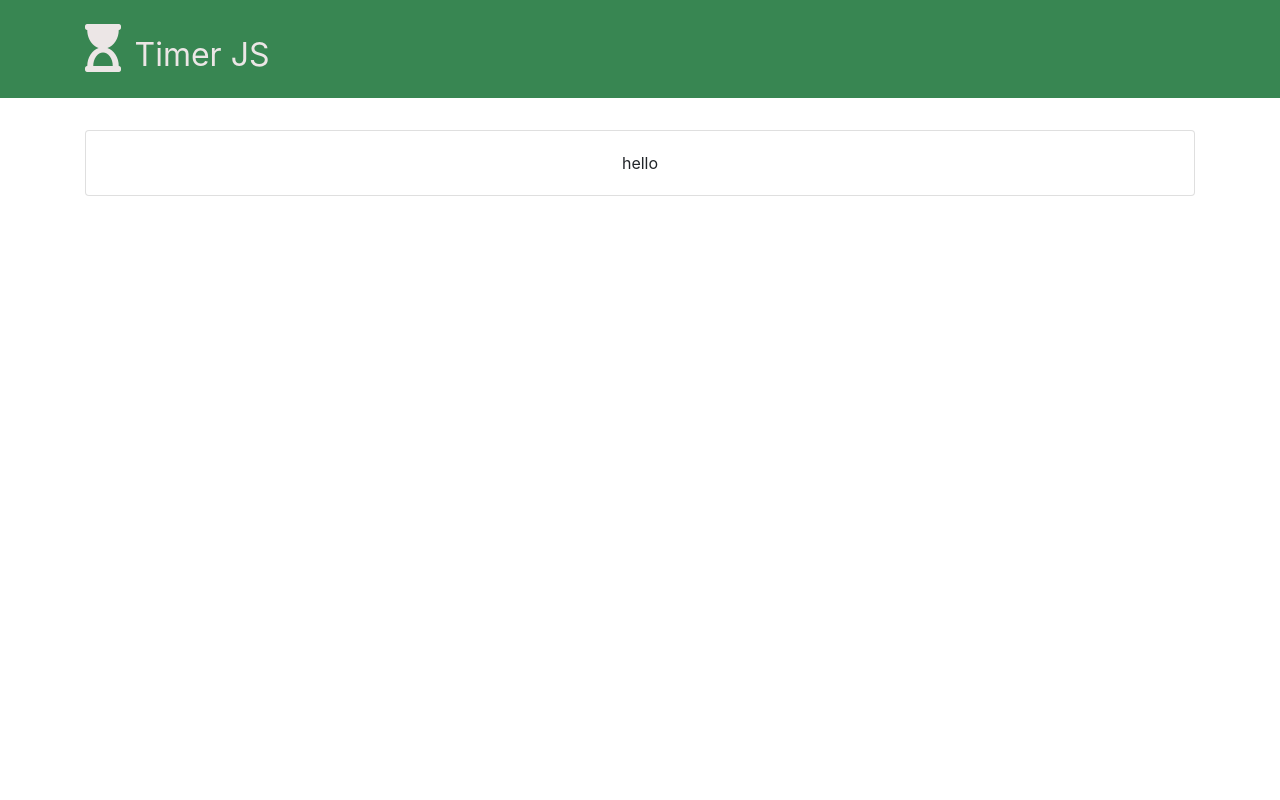
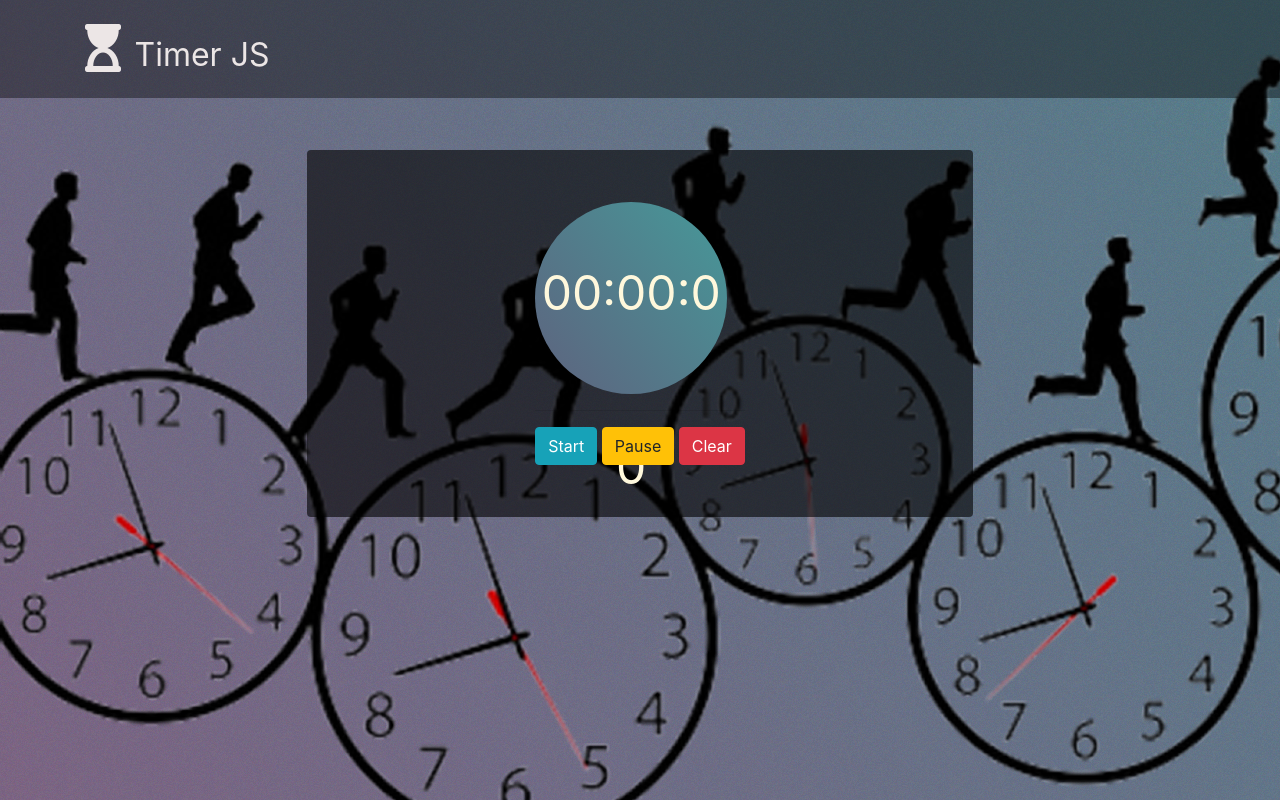
Before and after one commit to alexandrepalmag/Timer-Pure-JavaScript, a plain HTML site: page index.html in a window 1280 px wide. Drawn offline with Linux system fonts and the light colour scheme.

Commit message:
Development of the entire layout: background color, timer and buttons

```diff
--- a/assets/css/style.css
+++ b/assets/css/style.css
@@ -8,6 +8,9 @@ html,body {
 }
 body {
     box-sizing: border-box;
+    background: url('../lib/img/timers.png'),
+                url('../lib/img/ruido.png'),
+                linear-gradient(50deg,rgb(118, 121, 143),rgb(70, 153, 153));
 }
 
 /* ===============================
@@ -15,7 +18,8 @@ nav
 ================================== */
 .navbar-person {
     padding: 8px 0;
-    background-color: rgb(56, 134, 82);
+    /* background-color: rgb(56, 134, 82); */
+    background-color: rgba(0, 0, 0, 0.4);
 }
 #text-brand {
     color: rgb(236, 230, 230);
@@ -28,8 +32,24 @@ nav
 body
 ======================================*/
 #mainclass {
-    margin-top: 2rem;
+    margin-top: 3.28rem;
 }
 #card-person {
     align-items: center;
+    background-color: rgba(0, 0, 0, 0.6);
+    border: none;
+    width: 60%;
+    margin-left: 20%;
+    padding: 2rem;
 }
+#clock {
+    background: linear-gradient(50deg,rgb(94, 98, 126),rgb(70, 153, 153));
+    text-align: center;
+    font-size: 3rem;
+    padding: 0.2rem;
+    border-radius: 50%;
+    height: 12rem;
+    width: 12rem;
+    line-height: 10.88rem;
+    color: cornsilk;
+}
--- a/index.html
+++ b/index.html
@@ -25,8 +25,14 @@
     </nav>
     <div class="container" id="mainclass">
         <div class="card" id="card-person">
-            <div class="card-body">
-                hello
+            <div class="card-body" id="card-body-person">
+                <div id="clock">00:00:00</div>
+                <hr>
+                <div id="buttons">
+                    <button class="btn btn-info">Start</button>
+                    <button class="btn btn-warning">Pause</button>
+                    <button class="btn btn-danger">Clear</button>
+                </div>
             </div>
         </div>
     </div>
```
Also changed, not shown: assets/lib/img/ruido.png (added), assets/lib/img/timers.png (added).
